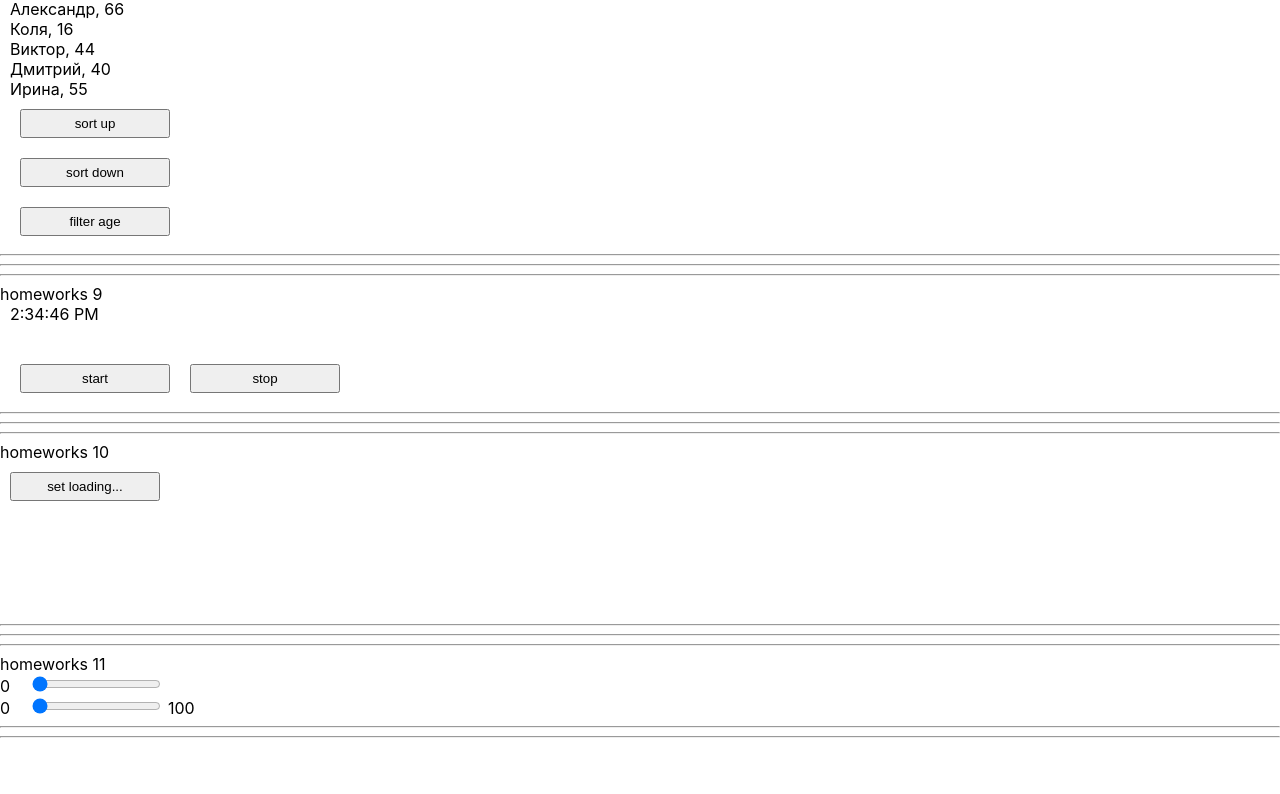
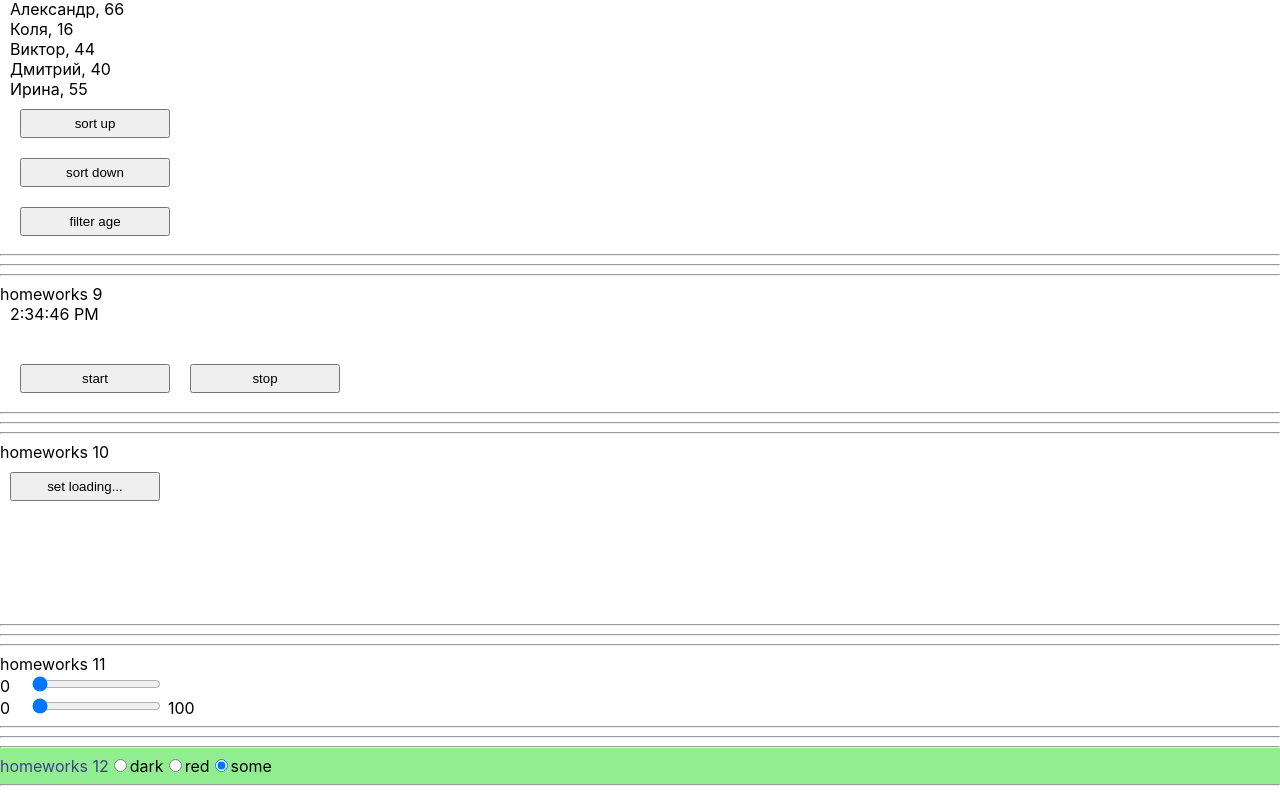
Before and after one commit to Crash2022/Samurai-Homeworks, a React (Create React App) app: page /#/pre-junior in a window 1280 px wide. Shown: the part 1616-2410 px from the top of the page. Before the commit the page ends 2362 px from the top, so only its background shows below. Built offline with nearby package versions, Linux system fonts and the light colour scheme.

Commit message:
hw 12 done

```diff
--- a/src/p1-main/m1-ui/u1-app/App.tsx
+++ b/src/p1-main/m1-ui/u1-app/App.tsx
@@ -11,6 +11,7 @@ import HW8 from "../../../p2-homeworks/h8/HW8";
 import HW9 from "../../../p2-homeworks/h9/HW9";
 import HW10 from "../../../p2-homeworks/h10/HW10";
 import HW11 from "../../../p2-homeworks/h11/HW11";
+import HW12 from "../../../p2-homeworks/h12/HW12";
 
 function App() {
     return (
@@ -27,6 +28,7 @@ function App() {
             <HW9/>
             <HW10/>
             <HW11/>
+            <HW12/>
         </div>
     )
 }
--- a/src/p2-homeworks/h10/HW10.tsx
+++ b/src/p2-homeworks/h10/HW10.tsx
@@ -11,7 +11,7 @@ function HW10() {
     const dispatch = useDispatch();
     const loading = useSelector<AppStoreType, InitialStateType>( state => state.loading);
 
-    console.log('HW10');
+    //console.log('HW10');
 
     const setLoading = () => {
         // dispatch
--- a/src/p2-homeworks/h10/bll/store.ts
+++ b/src/p2-homeworks/h10/bll/store.ts
@@ -1,15 +1,17 @@
 import {loadingReducer} from './loadingReducer'
 import {combineReducers, createStore} from "redux";
+import {themeReducer} from "../../h12/bll/themeReducer";
 
 const reducers = combineReducers({
     loading: loadingReducer,
+    theme: themeReducer
 })
 
-const store = createStore(reducers)
+const store = createStore(reducers);
 
-export default store
+export default store;
 
-export type AppStoreType = ReturnType<typeof reducers>
+export type AppStoreType = ReturnType<typeof reducers>;
 
 // @ts-ignore
 window.store = store // for dev
--- a/src/p2-homeworks/h12/HW12.tsx
+++ b/src/p2-homeworks/h12/HW12.tsx
@@ -1,19 +1,52 @@
-import React from "react";
+import React, {ChangeEvent, useState} from "react";
 import s from "./HW12.module.css";
+import SuperRadio from "../h7/common/c6-SuperRadio/SuperRadio";
+import {useDispatch, useSelector} from "react-redux";
+import {changeThemeAC, InitialStateThemeType} from "./bll/themeReducer";
+import {AppStoreType} from "../h10/bll/store";
 
 const themes = ['dark', 'red', 'some'];
 
 function HW12() {
-    const theme = 'some'; // useSelector
+
+    // способ через useState
+    /*//const theme = 'some'; // useSelector
+
+    const [value, onChangeOption] = useState(themes[2]);
+    const theme = value;
 
     // useDispatch, onChangeCallback
 
+    const onChangeCallback = (event: ChangeEvent<HTMLInputElement>) => {
+        console.log(event.currentTarget.value);
+    }*/
+
+    /*-----------------------------------------------------------------*/
+
+    // способ через Redux
+    const themeColor = useSelector<AppStoreType, InitialStateThemeType>(state => state.theme);
+
+    const dispatch = useDispatch();
+
+    const onChangeCallback = (event: ChangeEvent<HTMLInputElement>) => {
+        // console.log(event.currentTarget.value);
+        dispatch(changeThemeAC(event.currentTarget.value));
+    }
+
     return (
-        <div className={s[theme]}>
+        <div className={s[themeColor.value]}>
             <hr/>
-            <span className={s[theme + '-text']}>
+            <span className={s[themeColor.value + '-text']}>
                 homeworks 12
             </span>
+
+            <SuperRadio
+                name={'themes'}
+                options={themes}
+                value={themeColor.value} // положение кнопки
+                onChange={onChangeCallback} // само действие
+                //onChangeOption={onChangeOption} // отклик на смену кнопки
+            />
 
             {/*should work (должно работать)*/}
             {/*SuperSelect or SuperRadio*/}
--- a/src/p2-homeworks/h12/bll/themeReducer.ts
+++ b/src/p2-homeworks/h12/bll/themeReducer.ts
@@ -1,14 +1,25 @@
 const initState = {
-
+    value: 'some'
 };
 
-export const themeReducer = (state = initState, action: any): any => { // fix any
+export type InitialStateThemeType = {
+    value: string
+}
+
+type ActionsType = ChangeThemeACType;
+
+export const themeReducer = (state: InitialStateThemeType = initState, action: ActionsType):
+    InitialStateThemeType => { // fix any
     switch (action.type) {
-        case "": {
+        case 'CHANGE_THEME': {
+            return {...state, value: action.value};
+        }
+        default:
             return state;
-        }
-        default: return state;
     }
 };
 
-export const changeThemeC = (): any => {}; // fix any
+type ChangeThemeACType = ReturnType<typeof changeThemeAC>
+export const changeThemeAC = (value: string) => ({
+    type: 'CHANGE_THEME', value
+} as const); // fix any
--- a/src/p2-homeworks/h7/common/c6-SuperRadio/SuperRadio.tsx
+++ b/src/p2-homeworks/h7/common/c6-SuperRadio/SuperRadio.tsx
@@ -20,7 +20,6 @@ const SuperRadio: React.FC<SuperRadioPropsType> = (
         onChange && onChange(e)
         onChangeOption && onChangeOption(e.currentTarget.value)
     }
-
 
     const mappedOptions: any[] = options ? options.map((o, i) => ( // map options with key
         <label key={name + '-' + i}>
--- a/src/p2-homeworks/h9/Clock.tsx
+++ b/src/p2-homeworks/h9/Clock.tsx
@@ -6,7 +6,7 @@ function Clock() {
     const [date, setDate] = useState<Date>(new Date());
     const [show, setShow] = useState<boolean>(false);
 
-    console.log('HW09');
+    //console.log('HW09');
 
     const stop = () => {
         // stop
```
